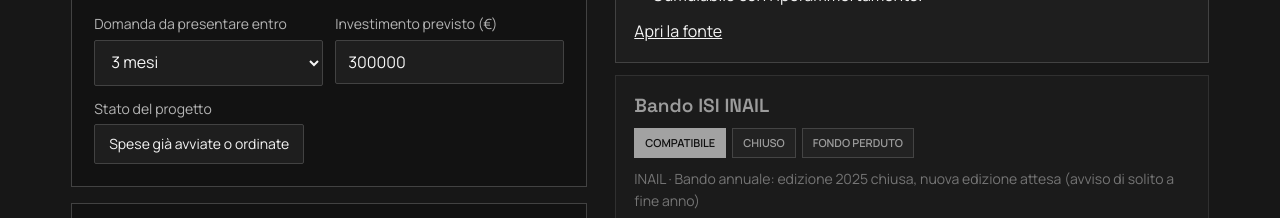
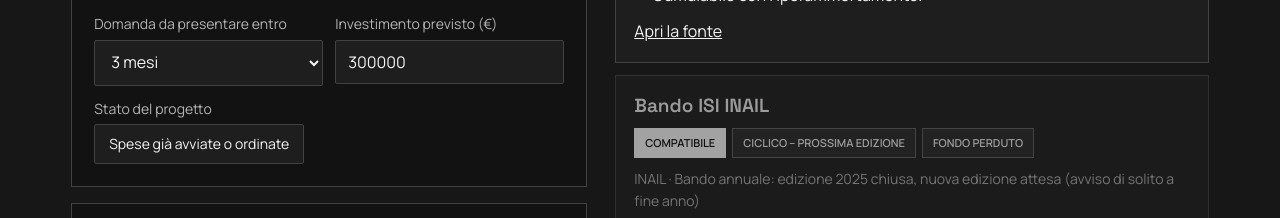
Before and after one commit to ileniaaenna/trovabandi, a plain HTML site: page index.html in a window 1280 px wide. Shown: the part 1221-1439 px from the top of the page. Drawn offline with Linux system fonts and the light colour scheme.

Commit message:
Etichetta per i bandi ciclici
Co-Authored-By: Claude Opus 5.5 <noreply@anthropic.com>
Claude-Session: https://claude.ai/code/session_01K5zMZDmqYqwsg6MD1QUV1D

```diff
--- a/index.html
+++ b/index.html
@@ -277,7 +277,7 @@ function render(){
  $("ns").textContent=`${cond} con condizioni · ${next} in apertura`;
  const fpOnly=$("solofp").checked,pool=fpOnly?res.filter(x=>x.b.forma.includes("fp")):res;
  const show=$("hide0").checked?pool.filter(x=>x.l>0):pool;
- $("out").innerHTML=show.length?show.map(x=>{const b=x.b,st=x.st.k==="chiuso"?"Chiuso":x.st.k==="prossimo"?"In apertura":"Aperto";
+ $("out").innerHTML=show.length?show.map(x=>{const b=x.b,st=x.st.k==="chiuso"?(b.ciclico?"Ciclico – prossima edizione":"Chiuso"):x.st.k==="prossimo"?"In apertura":"Aperto";
   return `<article class="card${x.l===0||x.st.k==="chiuso"?" off":""}"><h3>${esc(b.nome)}</h3>
   <div class="meta"><span class="pill l${x.l}">${LV[x.l]}</span><span class="pill">${st}</span>${b.forma.map(f=>`<span class="pill">${FL[f]}</span>`).join("")}</div>
   <div class="cov">${esc(b.ente)} · ${esc(b.statoTxt)}</div>${b.formaTxt?`<div class="cov">${esc(b.formaTxt)}</div>`:""}
```
